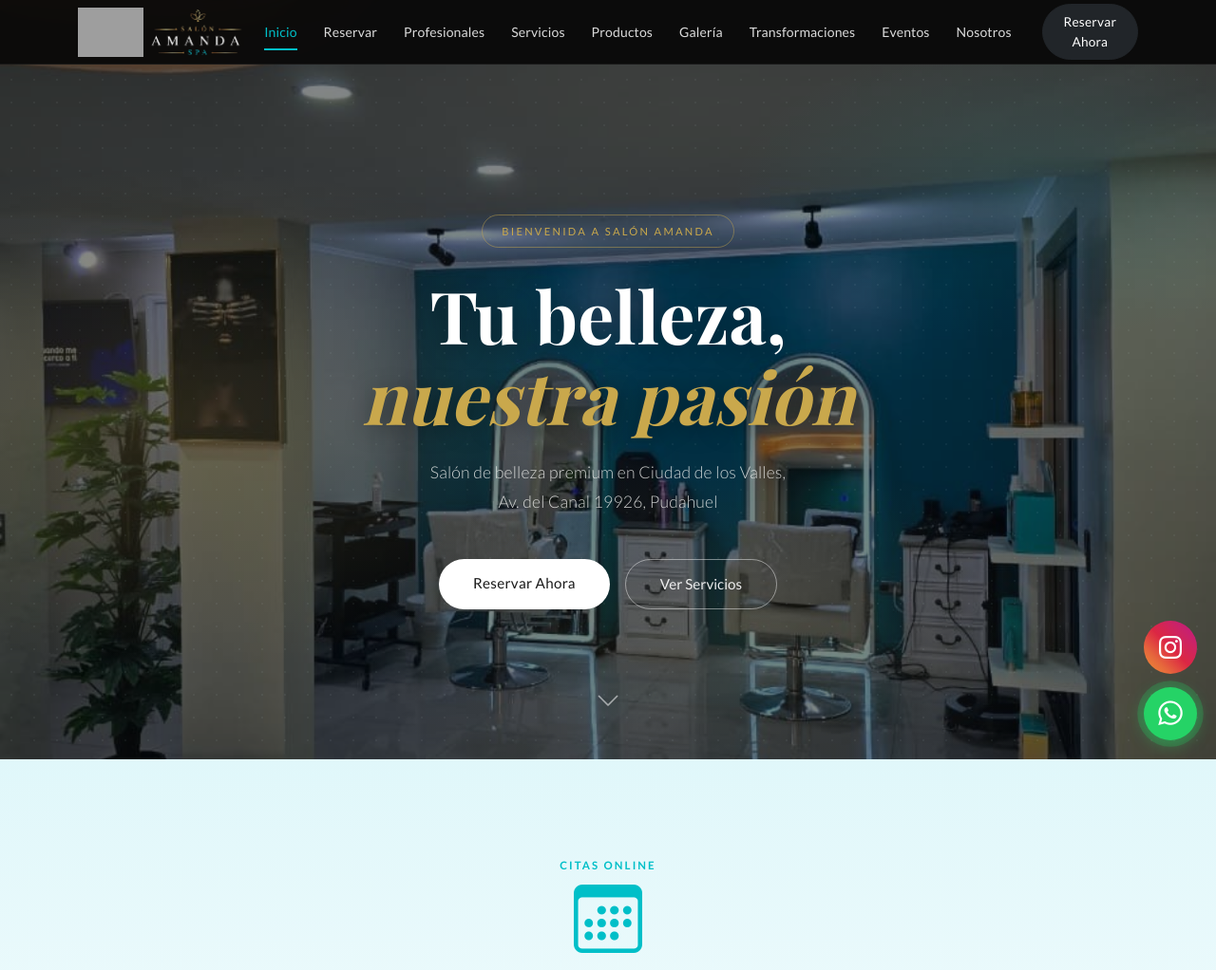
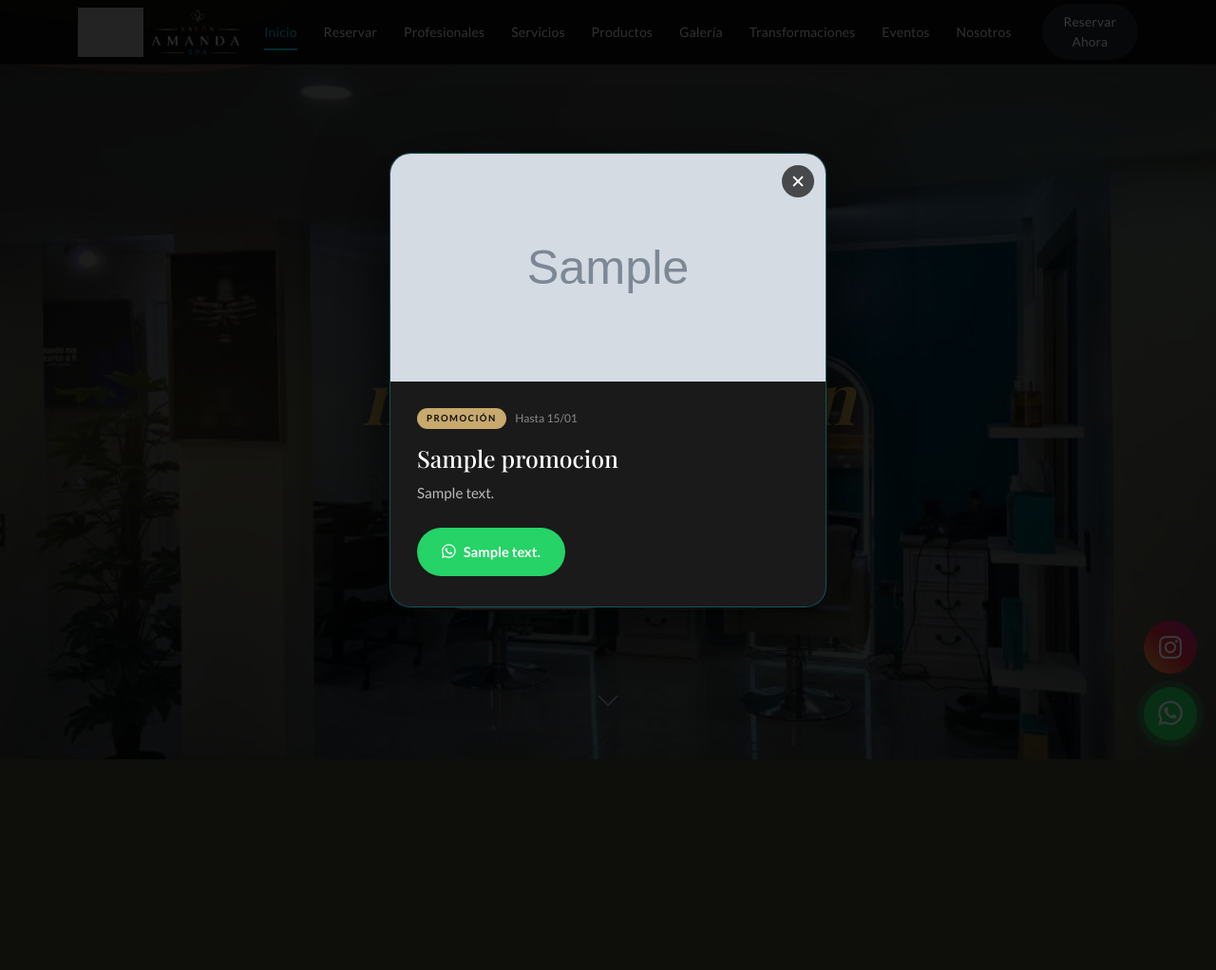
Before and after one commit to GoGo-DevS/salon_amanda, a Django app: template core/templates/core/home.html in a window 1280 px wide. Shown: the top 1022 px of the page at 95% size. After the commit the page ends 800 px from the top, so only its background shows below. Run offline with Django 5.2, Linux system fonts and the light colour scheme; tables that the repository leaves empty hold one stand-in row (values such as "Sample post"); the template is opened without the code that fills it: values that come from a table or form of the project are taken from there, most other values are stand-ins (such as "Sample title", 1, 10 or a date in 2020); grey boxes marked "Sample" are stand-in pictures; some libraries are stand-ins or nearby versions; some web fonts are replaced; grey boxes are pictures that could not be loaded.

Commit message:
feat(home): popup promocion centrado con imagen, X y delay 1s
- Overlay oscuro con popup centrado (fixed + flex)
- Imagen arriba full-width 240px object-fit cover
- Boton X top-right, cierra tambien al click fuera
- Aparece a 1 segundo (setTimeout 1000)
- Animacion suave scale+fade entrada
- Muestra la primera promo activa

Co-Authored-By: Claude Sonnet 4.6 <noreply@anthropic.com>

```diff
--- a/core/templates/core/home.html
+++ b/core/templates/core/home.html
@@ -678,6 +678,72 @@
 </section>
 
 {% block extra_scripts %}{% endblock %}
+
+{% if promociones %}
+{% with promo=promociones.0 %}
+<div id="promo-popup"
+     style="display:none;position:fixed;inset:0;z-index:9999;
+            background:rgba(0,0,0,.78);
+            align-items:center;justify-content:center;padding:1rem;"
+     onclick="if(event.target===this)cerrarPromo()">
+  <div style="background:#1a1a1a;
+              border:1px solid rgba(0,191,200,.35);
+              border-radius:22px;overflow:hidden;
+              max-width:460px;width:100%;
+              position:relative;
+              box-shadow:0 24px 80px rgba(0,0,0,.7);
+              animation:promoIn .35s cubic-bezier(.22,.61,.36,1) both;">
+    <!-- X -->
+    <button onclick="cerrarPromo()"
+            style="position:absolute;top:12px;right:12px;
+                   background:rgba(10,10,10,.7);border:none;
+                   color:#fff;width:34px;height:34px;border-radius:50%;
+                   font-size:1.2rem;cursor:pointer;z-index:10;
+                   display:flex;align-items:center;justify-content:center;
+                   line-height:1;backdrop-filter:blur(4px);">✕</button>
+    <!-- Imagen -->
+    {% if promo.imagen %}
+    <img src="{{ promo.imagen.url }}" alt="{{ promo.titulo }}"
+         style="width:100%;height:240px;object-fit:cover;display:block;flex-shrink:0;">
+    {% else %}
+    <div style="height:12px;background:linear-gradient(90deg,#00BFC8,#C8A96E);"></div>
+    {% endif %}
+    <!-- Contenido -->
+    <div style="padding:1.75rem 1.75rem 2rem;">
+      <div style="display:flex;align-items:center;gap:.6rem;margin-bottom:.9rem;">
+        <span style="background:#C8A96E;color:#0a0a0a;
+                     font-size:.6rem;font-weight:800;letter-spacing:.15em;
+                     text-transform:uppercase;padding:3px 10px;border-radius:20px;">Promoción</span>
+        {% if promo.fecha_fin %}
+        <span style="color:#888;font-size:.75rem;">Hasta {{ promo.fecha_fin|date:"d/m" }}</span>
+        {% endif %}
+      </div>
+      <h3 style="font-family:var(--font-serif,serif);font-size:1.55rem;
+                 color:#fff;margin:0 0 .6rem;line-height:1.25;">{{ promo.titulo }}</h3>
+      <p style="color:#bbb;font-size:.95rem;line-height:1.7;margin:0 0 1.4rem;">{{ promo.descripcion }}</p>
+      <a href="{{ promo.btn_url }}" target="_blank" rel="noopener"
+         style="display:inline-flex;align-items:center;gap:8px;
+                background:#25D366;color:#fff;
+                font-weight:700;font-size:.92rem;
+                padding:13px 26px;border-radius:30px;text-decoration:none;">
+        <i class="bi bi-whatsapp"></i> {{ promo.btn_texto }}
+      </a>
+    </div>
+  </div>
+</div>
+<style>
+@keyframes promoIn{from{opacity:0;transform:scale(.9) translateY(20px)}to{opacity:1;transform:none}}
+</style>
+<script>
+function cerrarPromo(){document.getElementById('promo-popup').style.display='none';}
+setTimeout(function(){
+  var p=document.getElementById('promo-popup');
+  if(p) p.style.display='flex';
+},1000);
+</script>
+{% endwith %}
+{% endif %}
+
 <script>
 document.querySelectorAll('[data-ba]').forEach(function(wrap){
     var before=wrap.querySelector('.ba-before'),handle=wrap.querySelector('.ba-handle'),dragging=false;
```
